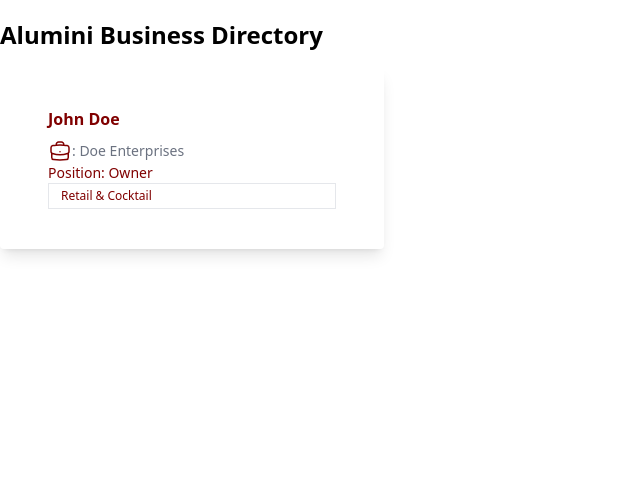
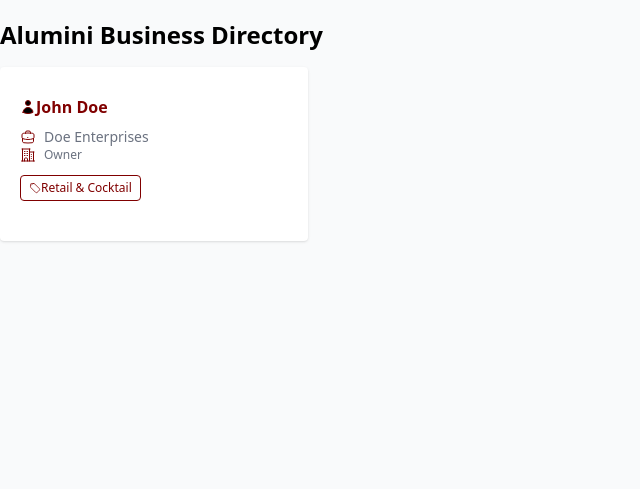
Before and after one commit to Zeusangis/gdsc_it_code_challenge, a Django app: page / in a window 1280 px wide. Shown: the part 249-738 px from the top of the page, without its empty margins (0-640 px from the left). Run offline with Django 5.2, Linux system fonts and the light colour scheme; data comes from the database, SQL or seed files in the repository; some libraries are stand-ins or nearby versions.

Commit message:
updated cards and index

```diff
--- a/alumini/templates/alumini/alumini_cards.html
+++ b/alumini/templates/alumini/alumini_cards.html
@@ -1,6 +1,25 @@
-<div class="max-w-sm rounded overflow-hidden shadow-lg bg-white p-6">
-  <div class="px-6 py-4">
-    <div class="font-bold text-[#800000] mb-2">John Doe</div>
+<div class="max-w-sm rounded overflow-hidden shadow bg-white px-2 py-4">
+  <div class="px-3 py-3">
+    <!-- Full Name -->
+    <div class="font-bold text-[#800000] mb-2 flex items-center">
+      <svg
+        xmlns="http://www.w3.org/2000/svg"
+        fill="[#800000]"
+        viewBox="0 0 24 24"
+        stroke-width="1.5"
+        stroke="currentColor"
+        class="size-4"
+      >
+        <path
+          stroke-linecap="round"
+          stroke-linejoin="round"
+          d="M15.75 6a3.75 3.75 0 1 1-7.5 0 3.75 3.75 0 0 1 7.5 0ZM4.501 20.118a7.5 7.5 0 0 1 14.998 0A17.933 17.933 0 0 1 12 21.75c-2.676 0-5.216-.584-7.499-1.632Z"
+        />
+      </svg>
+      <span>John Doe</span>
+    </div>
+
+    <!-- Business Name -->
     <p class="flex items-center text-sm">
       <svg
         xmlns="http://www.w3.org/2000/svg"
@@ -8,7 +27,7 @@
         viewBox="0 0 24 24"
         stroke-width="1.5"
         stroke="#800000"
-        class="size-6"
+        class="w-4 h-4 mr-2"
       >
         <path
           stroke-linecap="round"
@@ -16,11 +35,54 @@
           d="M20.25 14.15v4.25c0 1.094-.787 2.036-1.872 2.18-2.087.277-4.216.42-6.378.42s-4.291-.143-6.378-.42c-1.085-.144-1.872-1.086-1.872-2.18v-4.25m16.5 0a2.18 2.18 0 0 0 .75-1.661V8.706c0-1.081-.768-2.015-1.837-2.175a48.114 48.114 0 0 0-3.413-.387m4.5 8.006c-.194.165-.42.295-.673.38A23.978 23.978 0 0 1 12 15.75c-2.648 0-5.195-.429-7.577-1.22a2.016 2.016 0 0 1-.673-.38m0 0A2.18 2.18 0 0 1 3 12.489V8.706c0-1.081.768-2.015 1.837-2.175a48.111 48.111 0 0 1 3.413-.387m7.5 0V5.25A2.25 2.25 0 0 0 13.5 3h-3a2.25 2.25 0 0 0-2.25 2.25v.894m7.5 0a48.667 48.667 0 0 0-7.5 0M12 12.75h.008v.008H12v-.008Z"
         />
       </svg>
-      <span class="text-gray-500">: Doe Enterprises</span>
+      <span class="text-gray-500">Doe Enterprises</span>
     </p>
-    <p class="text-[#800000] text-sm">Position: Owner</p>
+
+    <!-- Job Title -->
+    <p class="flex items-center text-sm">
+      <svg
+        class="text-[#800000] w-4 h-4 mr-2"
+        xmlns="http://www.w3.org/2000/svg"
+        fill="none"
+        viewBox="0 0 24 24"
+        stroke-width="1.5"
+        stroke="currentColor"
+      >
+        <path
+          stroke-linecap="round"
+          stroke-linejoin="round"
+          d="M2.25 21h19.5m-18-18v18m10.5-18v18m6-13.5V21M6.75 6.75h.75m-.75 3h.75m-.75 3h.75m3-6h.75m-.75 3h.75m-.75 3h.75M6.75 21v-3.375c0-.621.504-1.125 1.125-1.125h2.25c.621 0 1.125.504 1.125 1.125V21M3 3h12m-.75 4.5H21m-3.75 3.75h.008v.008h-.008v-.008Zm0 3h.008v.008h-.008v-.008Zm0 3h.008v.008h-.008v-.008Z"
+        />
+      </svg>
+      <span class="text-xs text-gray-500">Owner</span>
+    </p>
+
+    <!-- Business Category -->
     <div class="text-xs font-light">
-      <p class="border border-1 px-3 py-1 text-[#800000]">Retail & Cocktail</p>
+      <p
+        class="border border-1 border-[#800000] rounded my-3 py-1 px-2 text-[#800000] text-center inline-flex flex items-center"
+      >
+        <svg
+          xmlns="http://www.w3.org/2000/svg"
+          fill="none"
+          viewBox="0 0 24 24"
+          stroke-width="1.5"
+          stroke="currentColor"
+          class="size-3"
+        >
+          <path
+            stroke-linecap="round"
+            stroke-linejoin="round"
+            d="M9.568 3H5.25A2.25 2.25 0 0 0 3 5.25v4.318c0 .597.237 1.17.659 1.591l9.581 9.581c.699.699 1.78.872 2.607.33a18.095 18.095 0 0 0 5.223-5.223c.542-.827.369-1.908-.33-2.607L11.16 3.66A2.25 2.25 0 0 0 9.568 3Z"
+          />
+          <path
+            stroke-linecap="round"
+            stroke-linejoin="round"
+            d="M6 6h.008v.008H6V6Z"
+          />
+        </svg>
+        <span> Retail & Cocktail </span>
+      </p>
     </div>
   </div>
 </div>
--- a/alumini/templates/alumini/index.html
+++ b/alumini/templates/alumini/index.html
@@ -1,5 +1,5 @@
 {% extends "main.html" %} {% block content %}
-<div class="container grid grid-cols-3 gap-4 mx-auto my-10">
+<div class="container grid grid-cols-4 gap-4 mx-auto my-10">
   <h1 class="text-2xl font-semibold col-span-4">Alumini Business Directory</h1>
   {% for alumini in aluminis %} {% include "alumini/alumini_cards.html" %}
   {%endfor %}
--- a/core/settings.py
+++ b/core/settings.py
@@ -109,9 +109,7 @@ USE_TZ = True
 
 STATIC_URL = "static/"
 MEDIA_URL = "media/"
-STATICFILES_DIRS = [
-    BASE_DIR / "static",
-]
+STATIC_ROOT = os.path.join(BASE_DIR, "static")
 MEDIA_ROOT = os.path.join(BASE_DIR, "media")
 
 # Default primary key field type
--- a/templates/main.html
+++ b/templates/main.html
@@ -6,7 +6,7 @@
     <script src="https://cdn.tailwindcss.com"></script>
     <title>Document</title>
   </head>
-  <body>
+  <body class="bg-gray-50">
     {% include "navbar.html" %} {% block content%}{% endblock %}
   </body>
 </html>
```
Also changed, not shown: add_data.py (added, +42 -0 lines), data.csv (added, +31 -0 lines).
